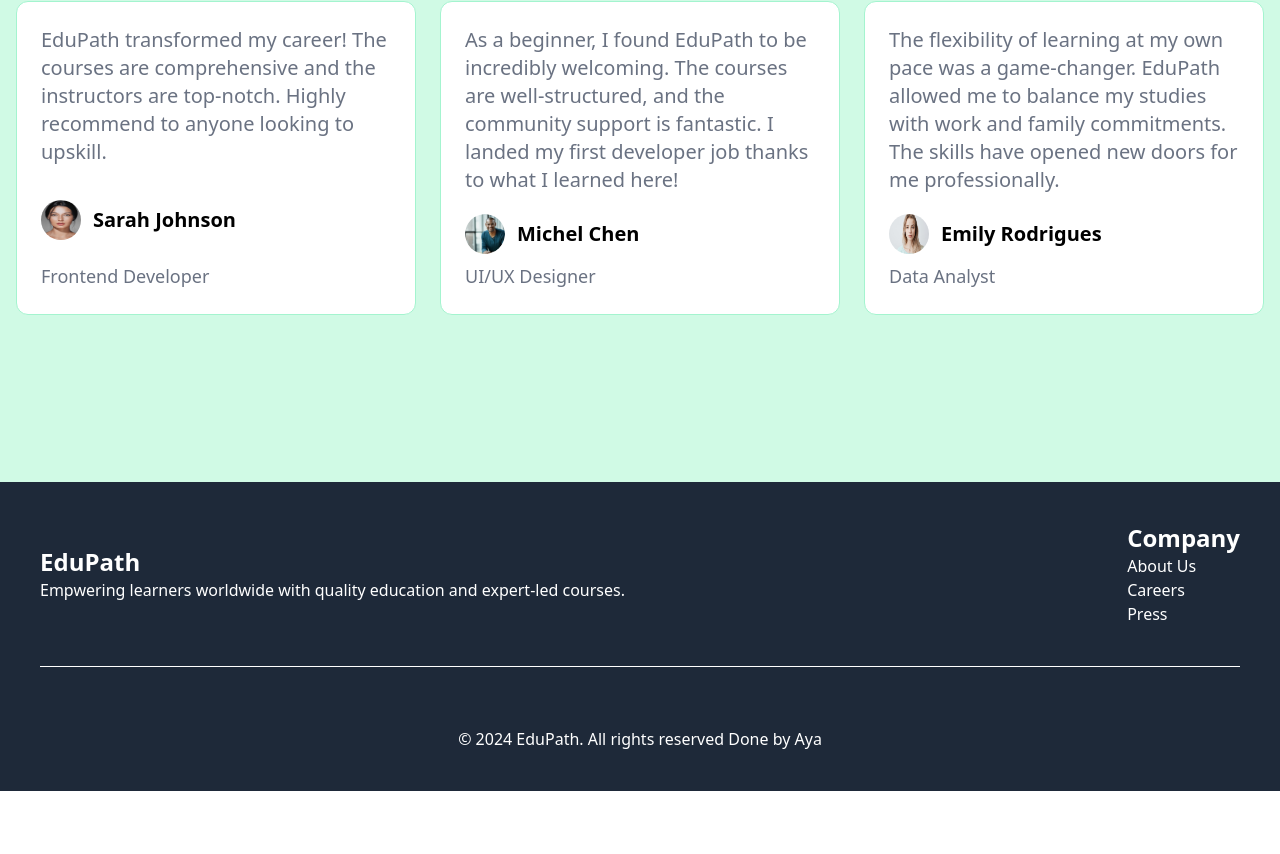
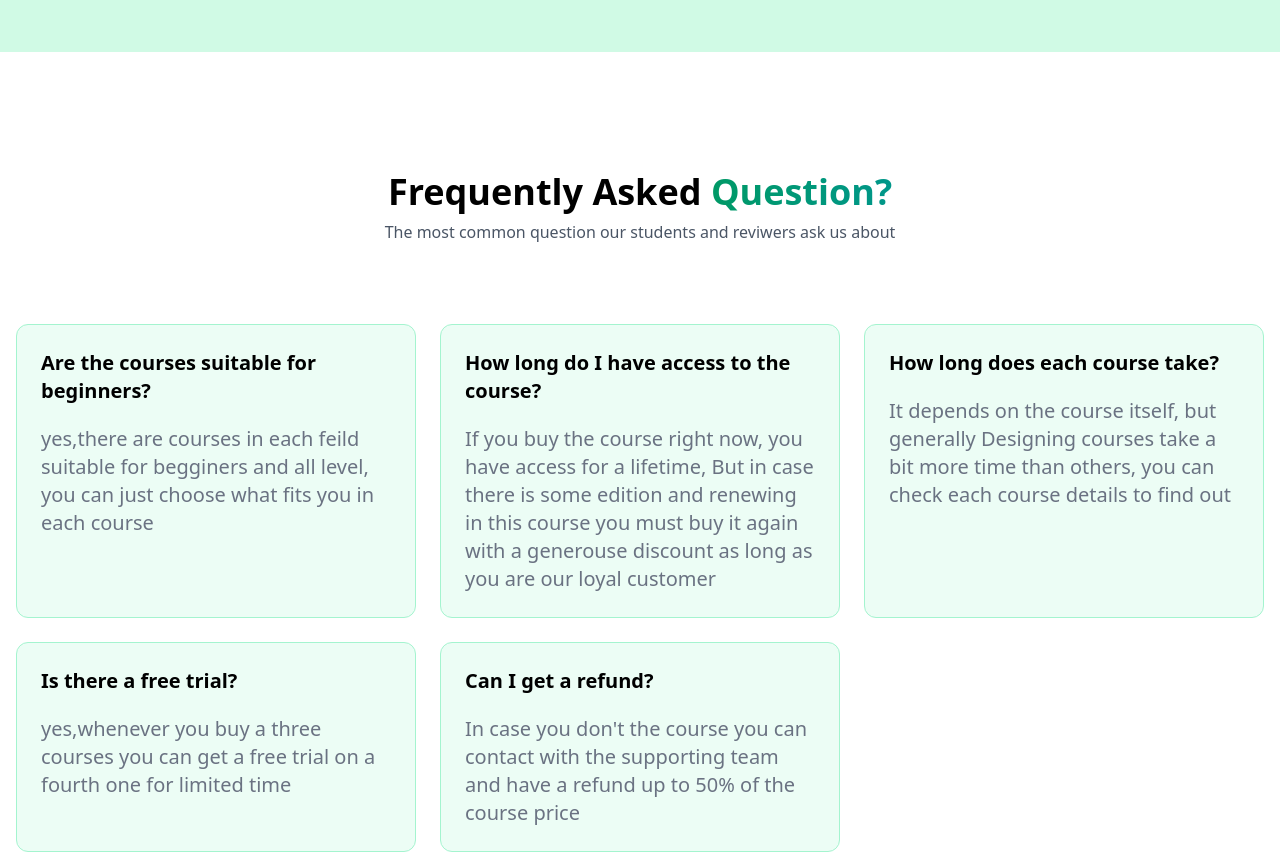
Before and after one commit to YoshoYou/edu-path, a React app: page /edu-path/layout in a window 1280 px wide. Shown: the part 2031-2885 px from the top of the page. Before the commit the page ends 2822 px from the top, so only its background shows below. Built offline with nearby package versions, Linux system fonts and the light colour scheme; the HTML template or start-up script is replaced by a standard one.

Commit message:
new-section

```diff
--- /dev/null
+++ b/src/components/FAQsection/FAQsection.jsx
@@ -0,0 +1,29 @@
+import { ArrowBigLeft, ArrowBigRight } from "lucide-react"
+import { FAquestion, reviewList } from "../data/data"
+
+const FAQsection = () => {
+  return (
+  <div className="bg-white  px-4 h-full py-20 flex  flex-col gap-20">
+        <div className="flex flex-col items-center gap-2">
+    <h3 className="font-bold text-4xl">Frequently Asked  <span className="text-transparent bg-linear-to-r from-emerald-600 to-teal-600 bg-clip-text">Question?</span> </h3>
+    <p className="text-gray-600">The most common question our students and reviwers ask us about</p>
+    </div>
+    <div className="grid items-center grid-cols-3  gap-6 ">
+        {FAquestion.map((item,index)=>(
+            <div className=" flex flex-col lg:col-span-1 col-span-3  gap-5 border border-emerald-200 rounded-xl p-6 bg-emerald-50 h-full " key={index}>
+                <p className="font-bold text-xl">{item.question}</p>
+                <p className="text-gray-500 text-xl">{item.answer}</p>
+
+            </div>
+        ))}
+
+    </div>
+      <div className="flex flex-col gap-10">
+        <p className="font-bold md:text-3xl text-xl">Still have a question?</p>
+        <button className="flex items-center justify-center  text-white  text-xl self-center bg-linear-to-br from-emerald-600 to-teal-600 gap-4 rounded-md p-2 hover:from-emerald-500 hover:to-teal-500 cursor-pointer border-none outline-none">Contact our support team <ArrowBigRight className="fill-emerald-600 border-emerald-300 h-8 w-8" /></button>
+      </div>
+    </div>
+  )
+}
+
+export default FAQsection
--- a/src/components/Home/About/About.jsx
+++ b/src/components/Home/About/About.jsx
@@ -6,7 +6,7 @@ const About = () => {
   let aboutImg=[<BookIcon/>,<PersonStandingIcon/>,<GraduationCapIcon />,<LampDeskIcon />]
 
   return (
-    <div className="flex  py-20 flex-col items-center justify-center gap-20 px-4 sm:h-screen">
+    <div className="flex  py-20 flex-col items-center justify-center gap-20 px-4 sm:h-full">
       <div className="flex flex-col items-center gap-2">
         <h3 className="font-bold text-4xl">Why Choose <span className="text-transparent bg-linear-to-r from-emerald-600 to-teal-600 bg-clip-text">EduPath?</span> </h3>
         <p className="text-gray-600">We offer courses in many fields that help you to crack your way into the future of development
--- a/src/components/Layout/Layout.jsx
+++ b/src/components/Layout/Layout.jsx
@@ -1,3 +1,4 @@
+import FAQsection from "../FAQsection/FAQsection"
 import About from "../Home/About/About"
 import Hero from "../Home/Hero/Hero"
 import StudentsReview from "../StudentsReview/StudentsReview"
@@ -9,6 +10,7 @@ const Layout = () => {
       <Hero />
       <About />
       <StudentsReview />
+      <FAQsection />
     </div>
   )
 }
--- a/src/components/LogIn/LogIn.jsx
+++ b/src/components/LogIn/LogIn.jsx
@@ -10,11 +10,11 @@ const LogIn = () => {
         title:'10,000+ Courses',
         des:'Learn anything, anytime'
     },{
-        title:'10,000+ Courses',
-        des:'Learn anything, anytime'
+        title:'Expert Instructors',
+        des:'Learn from the best'
     },{
-        title:'10,000+ Courses',
-        des:'Learn anything, anytime'
+        title:'Lifttime Access',
+        des:'Learn at your own place'
     },]
     const {logged,setLog}=useCourse()
     const navigate= useNavigate()
--- a/src/components/StudentsReview/StudentsReview.jsx
+++ b/src/components/StudentsReview/StudentsReview.jsx
@@ -2,14 +2,14 @@ import { reviewList } from "../data/data"
 
 const StudentsReview = () => {
   return (
-    <div className="bg-emerald-100  px-4 sm:h-screen py-20 flex justify-center flex-col gap-20">
+    <div className="bg-emerald-100  px-4 h-full py-20 flex  my-10 flex-col gap-20">
         <div className="flex flex-col items-center gap-2">
     <h3 className="font-bold text-4xl">What  People say about <span className="text-transparent bg-linear-to-r from-emerald-600 to-teal-600 bg-clip-text">EduPath?</span> </h3>
     <p className="text-gray-600">Join thousands of satisfied learners who transformed their careers</p>
     </div>
     <div className="grid items-center grid-cols-3 gap-6 ">
         {reviewList.map((item,index)=>(
-            <div className=" flex flex-col sm:col-span-1 col-span-3  justify-between border border-emerald-200 rounded-xl p-6 bg-white h-full " key={index}>
+            <div className=" flex flex-col lg:col-span-1 col-span-3  justify-between border border-emerald-200 rounded-xl p-6 bg-white h-full " key={index}>
                 <p className="text-gray-500 text-xl">{item.review}</p>
                 <span className="mt-5  text-xl font-semibold flex  gap-3 items-center"> <img src={item.img} className="w-10 h-10 rounded-full" alt="" /> {item.name}</span>
                 <span className="text-gray-500 text-lg mt-2">{item.job}</span>
--- a/src/components/data/data.js
+++ b/src/components/data/data.js
@@ -122,3 +122,26 @@ export  const AboutList=[
     img:`${girl_2}`,
     job:'Data Analyst',
     review:'The flexibility of learning at my own pace was a game-changer. EduPath allowed me to balance my studies with work and family commitments. The skills have opened new doors for me professionally.',}]
+
+    export const FAquestion=[
+        {
+            question:'Are the courses suitable for beginners?',
+            answer:'yes,there are courses in each feild suitable for begginers and all level, you can just choose what fits you in each course'
+        },
+        {
+            question:'How long do I have access to the course?',
+            answer:'If you buy the course right now, you have access for a lifetime, But in case there is some edition and renewing in this course you must buy it again with a generouse discount as long as you are our loyal customer'
+        },
+        {
+            question:'How long does each course take?',
+            answer:' It depends on the course itself, but generally Designing courses take a bit more time than others, you can check each course details to find out'
+        },
+        {
+            question:'Is there a free trial?',
+            answer:'yes,whenever you buy a three courses you can get a free trial on a fourth one for limited time'
+        },
+        {
+            question:'Can I get a refund?',
+            answer:'In case you don\'t the course you can contact with the supporting team and have a refund up to 50% of the course price '
+        },
+    ]
```
